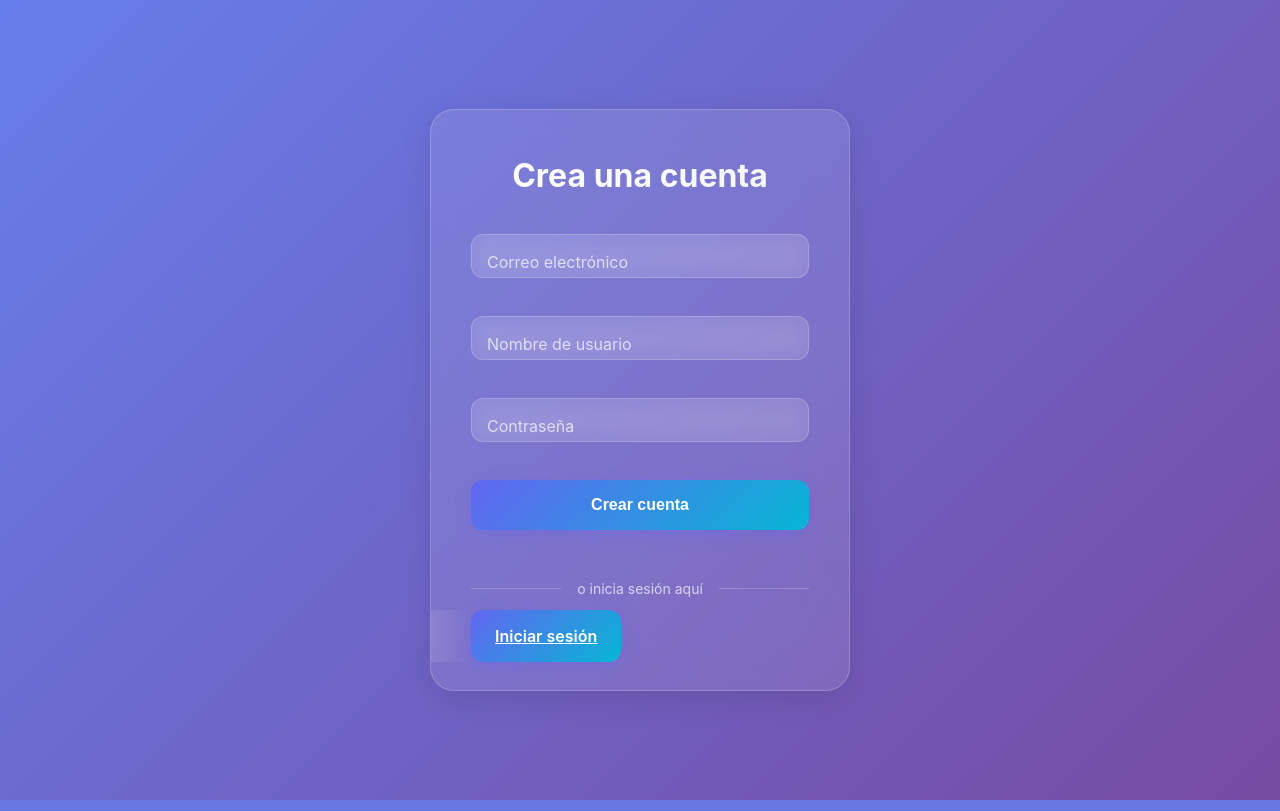
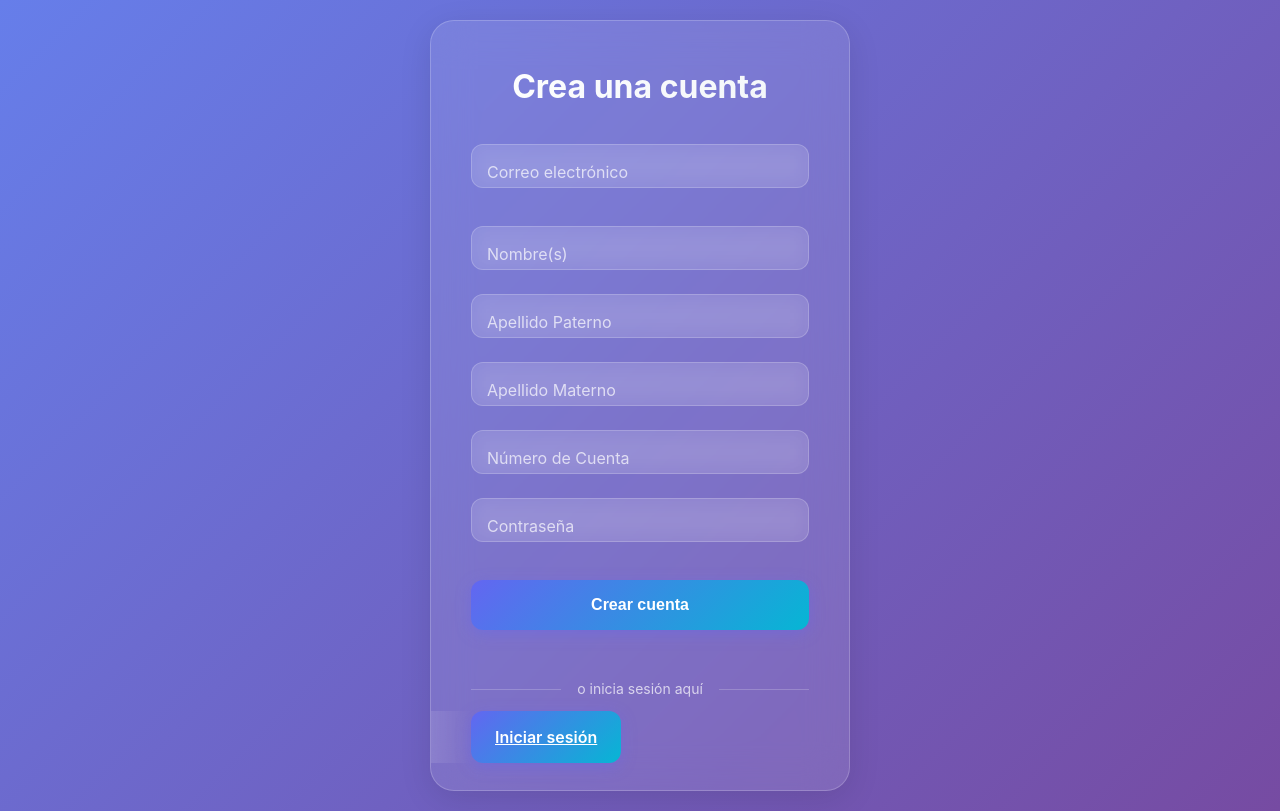
Before and after one commit to FerZoteloz/Chorompula, a Django app: page /user/ in a window 1280 px wide. Run offline with Django 5.2, Linux system fonts and the light colour scheme.

Commit message:
Cambios Daniel crear usuario

```diff
--- a/proyecto_final_IS/accounts/views.py
+++ b/proyecto_final_IS/accounts/views.py
@@ -2,10 +2,11 @@ from django.shortcuts import redirect, render, get_object_or_404
 
 # Create your views here.
 from django.contrib.auth import authenticate, login
-from django.contrib.auth.models import User
+#from django.contrib.auth.models import User
 from django.contrib.auth.decorators import login_required
 from django.http import JsonResponse
-from accounts.models import Profile, Course, UsuarioCurso
+from django.db import transaction
+from accounts.models import Profile, Course, UsuarioCurso, CustomUser, Alumno, Profesor
 import json
 
 def login_view(request):
@@ -20,25 +21,15 @@ def login_view(request):
         email = data.get("email")
         password = data.get("password")
 
-        try:
-            user_obj = User.objects.get(email=email)
+        user = authenticate(request, email=email, password=password)
 
-            user = authenticate(
-                request,
-                username=user_obj.username,
-                password=password
-            )
+        if user is not None:
 
-            if user is not None:
+            login(request, user)
 
-                login(request, user)
-
-                return JsonResponse({
-                    "success": True
-                })
-
-        except User.DoesNotExist:
-            pass
+            return JsonResponse({
+                "success": True
+            })
 
         return JsonResponse({
             "success": False,
@@ -55,28 +46,74 @@ def signup_view(request):
         email = data.get("email")
         password = data.get("password")
 
-        if User.objects.filter(email=email).exists():
+        nombre = data.get("nombre_pila")
+        ap_paterno = data.get("apellido_paterno")
+        ap_materno = data.get("apellido_materno")
+        rol = data.get("role", "student") # Usamos rol por defecto
+
+
+        if CustomUser.objects.filter(email=email).exists():
             return JsonResponse({
                 "success": False,
                 "message": "El correo ya está registrado."
             })
 
-        user = User.objects.create_user(
-            username=username,
-            email=email,
-            password=password
-        )
+        try:
+            with transaction.atomic():
+                # Creamos el usuario ya usando la separación de su nombre
+                user = CustomUser.objects.create_user(
+                    email=email,
+                    password=password,
+                    nombre_pila=nombre,
+                    apellido_paterno=ap_paterno,
+                    apellido_materno=ap_materno
+                )
 
-        Profile.objects.create(
-            user=user,
-            role="student"
-        )
+                #Creamos el perfil del usuario con el rol correspondiente
+                perfil = Profile.objects.create(user=user, role=rol)
 
-        login(request, user)
+                # Lo integramos a las tablas hijas
+                # Cambie student por estudiante y teacher por profesor
+                # para que coincida con el rol
+                if rol == "student":
+                    Alumno.objects.create(
+                        perfil=perfil,
+                        numero_cuenta=data.get("numero_cuenta")
+                    )
+                elif rol == "teacher":
+                    Profesor.objects.create(
+                        perfil=perfil,
+                        numero_empleado=data.get("numero_empleado"),
+                        especialidad=data.get("especialidad"),
+                        grado_academico=data.get("grado")
+                    )
 
-        return JsonResponse({
-            "success": True
-        })
+            login(request, user)
+            return JsonResponse({"success": True})
+
+        except Exception as e:
+            return JsonResponse({"success": False, "message": str(e)})
+
+"""
+
+    user = User.objects.create_user(
+                username=username,
+                email=email,
+                password=password
+            )
+
+            Profile.objects.create(
+                user=user,
+                role="student"
+            )
+
+            login(request, user)
+
+            return JsonResponse({
+                "success": True
+            })
+
+"""
 
 @login_required
 def dashboard_view(request):
--- a/proyecto_final_IS/proyecto_final_IS/settings.py
+++ b/proyecto_final_IS/proyecto_final_IS/settings.py
@@ -39,6 +39,8 @@ INSTALLED_APPS = [
     'django.contrib.staticfiles',
     'accounts',
 ]
+
+AUTH_USER_MODEL = 'accounts.CustomUser'
 
 MIDDLEWARE = [
     'django.middleware.security.SecurityMiddleware',
--- a/proyecto_final_IS/templates/accounts/signup.html
+++ b/proyecto_final_IS/templates/accounts/signup.html
@@ -27,11 +27,34 @@
 
                 <div class="form-group">
                     <div class="input-wrapper">
-                        <input type="text" id="username" name="username" required autocomplete="username">
-                        <label for="username">Nombre de usuario</label>
+                        <input type="text" id="nombre_pila" name="nombre_pila" required>
+                        <label for="nombre_pila">Nombre(s)</label>
                         <span class="focus-border"></span>
                     </div>
-                    <span class="error-message" id="usernameError"></span>
+                </div>
+
+                <div class="form-group">
+                    <div class="input-wrapper">
+                        <input type="text" id="apellido_paterno" name="apellido_paterno" required>
+                        <label for="apellido_paterno">Apellido Paterno</label>
+                        <span class="focus-border"></span>
+                    </div>
+                </div>
+
+                <div class="form-group">
+                    <div class="input-wrapper">
+                        <input type="text" id="apellido_materno" name="apellido_materno" required>
+                        <label for="apellido_materno">Apellido Materno</label>
+                        <span class="focus-border"></span>
+                    </div>
+                </div>
+
+                <div class="form-group">
+                    <div class="input-wrapper">
+                        <input type="text" id="numero_cuenta" name="numero_cuenta" required>
+                        <label for="numero_cuenta">Número de Cuenta</label>
+                        <span class="focus-border"></span>
+                    </div>
                 </div>
 
                 <div class="form-group">
@@ -75,11 +98,13 @@ document.getElementById("signupForm").addEventListener("submit", async function(
         },
         body: JSON.stringify({
 
-            username: document.getElementById("username").value,
-
             email: document.getElementById("email").value,
-
-            password: document.getElementById("password").value
+            password: document.getElementById("password").value,
+            nombre_pila: document.getElementById("nombre_pila").value,
+            apellido_paterno: document.getElementById("apellido_paterno").value,
+            apellido_materno: document.getElementById("apellido_materno").value,
+            numero_cuenta: document.getElementById("numero_cuenta").value,
+            role: "student"
         })
     });
 
--- a/proyecto_final_IS/templates/dashboards/student.html
+++ b/proyecto_final_IS/templates/dashboards/student.html
@@ -13,7 +13,7 @@
         <aside class="sidebar-card">
             <div class="user-profile">
                 <div class="profile-avatar">👤</div>
-                <h3>{{ user.username }}</h3>
+                <h3>{{ user.nombre_pila }}</h3>
                 <p>Estudiante</p>
             </div>
             <nav class="nav-menu">
```
Also changed, not shown: proyecto_final_IS/accounts/models.py (+48 -5 lines), proyecto_final_IS/accounts/migrations/0001_initial.py, proyecto_final_IS/accounts/migrations/0002_course.py (deleted), proyecto_final_IS/accounts/migrations/0003_usuariocurso.py (deleted).
